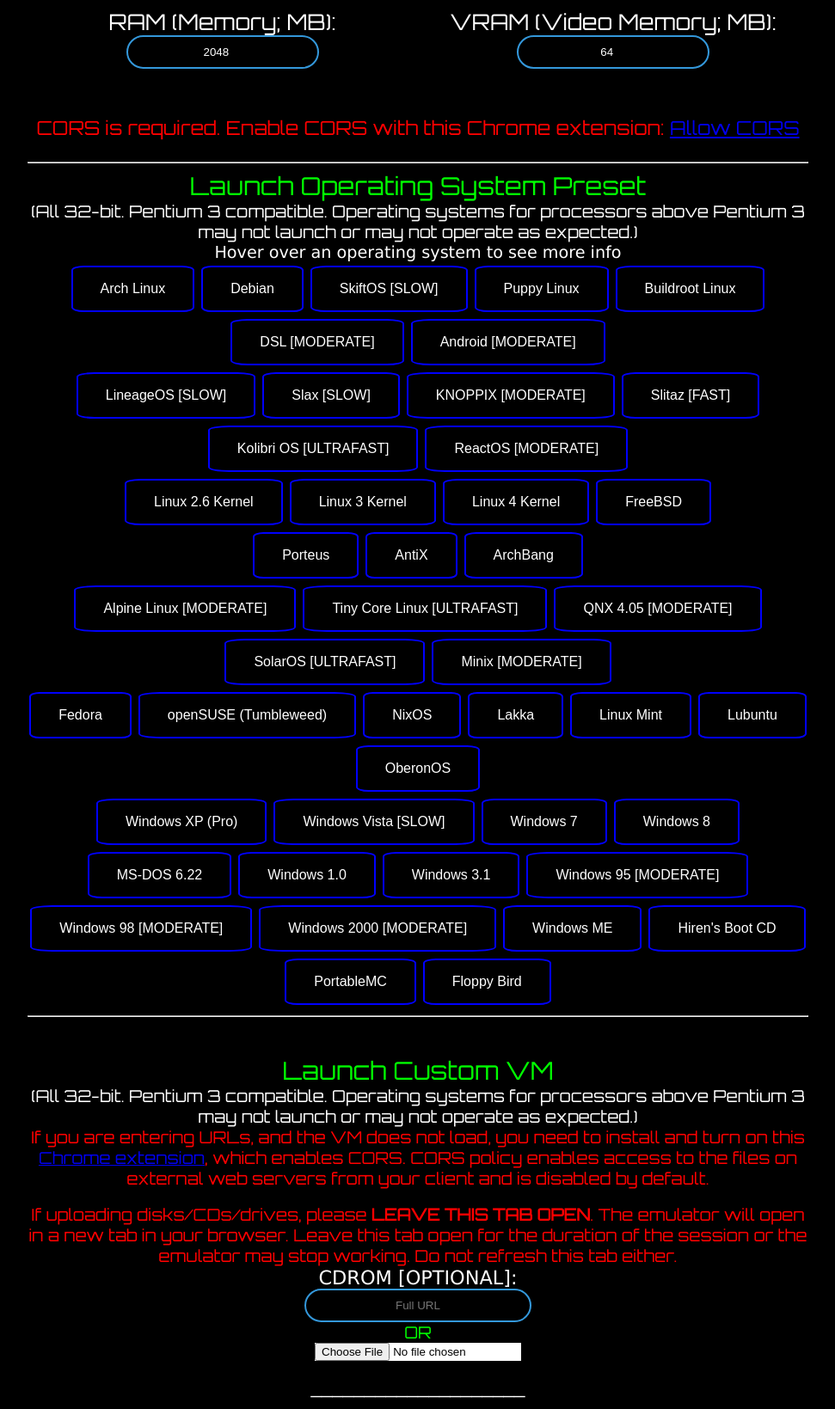
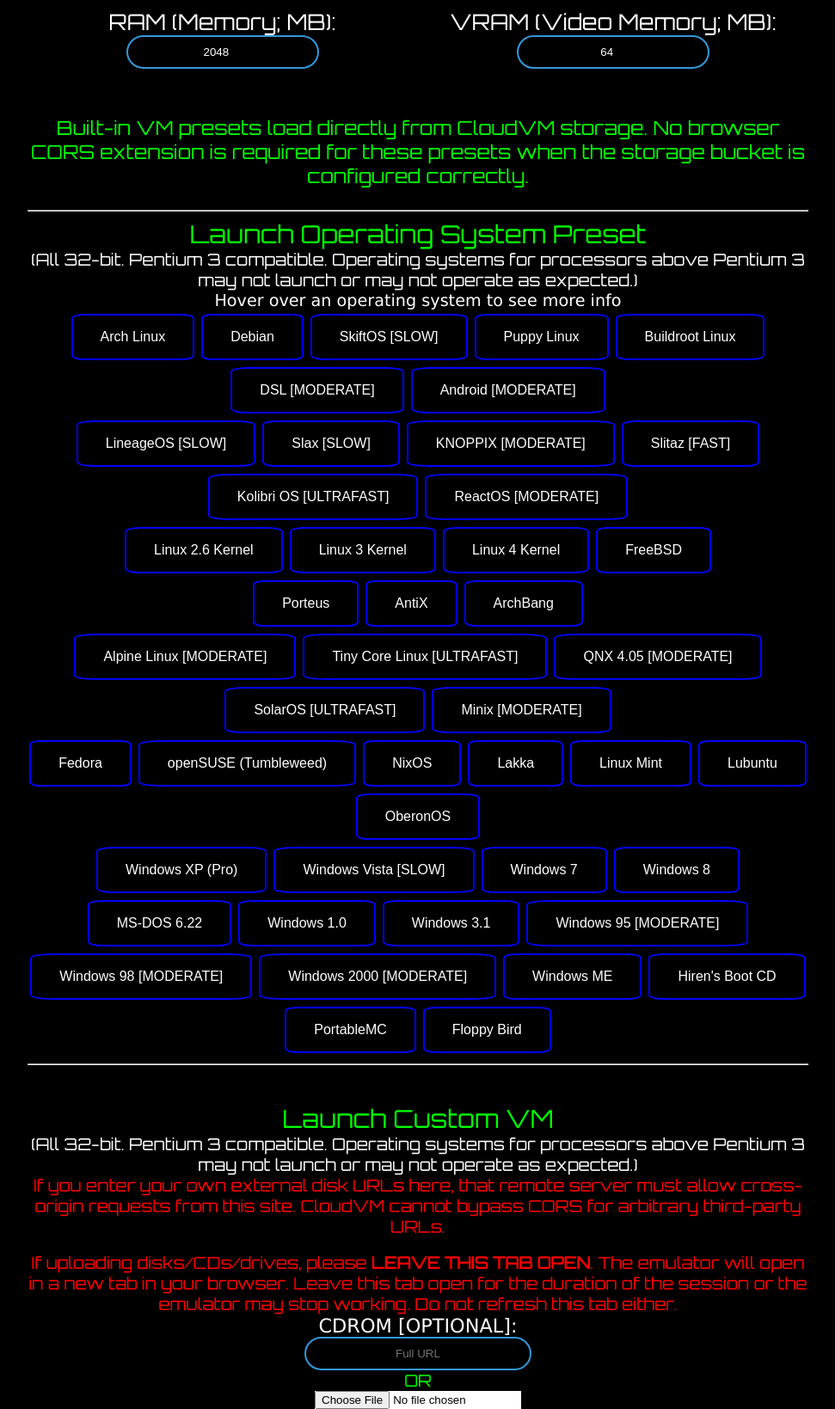
Before and after one commit to epic-developer/CloudVM, a website: page public/index.html in a window 1280 px wide. Shown: the part 740-2379 px from the top of the page at 86% size, without its empty margins (154-1125 px from the left). Drawn offline with Linux system fonts and the light colour scheme.

Commit message:
Cloudflare R2

```diff
--- a/index.js
+++ b/index.js
@@ -15,7 +15,7 @@
 
 app.get('/runtime-config.js', (request, response) => {
 	const runtimeConfig = {
-		vmAssetBaseUrl: process.env.VM_ASSET_BASE_URL || ''
+		vmAssetBaseUrl: process.env.VM_ASSET_BASE_URL || 'https://storage.cloudvm.app'
 	};
 
 	response.type('application/javascript');
--- a/public/index.html
+++ b/public/index.html
@@ -97,10 +97,10 @@
       </div>
     </div>
     <div style="clear:both"></div>
-    <br>
+	<br>
     <br>
 	<br>
-	<span style="font-family:Orbitron;color:red;font-size:140%">CORS is required. Enable CORS with this Chrome extension: <a href="https://chromewebstore.google.com/detail/allow-cors-access-control/lhobafahddgcelffkeicbaginigeejlf" target="_blank">Allow CORS</a></span>
+	<span style="font-family:Orbitron;color:lime;font-size:140%">Built-in VM presets load directly from CloudVM storage. No browser CORS extension is required for these presets when the storage bucket is configured correctly.</span>
 	<br>
     <br>
     <hr>
@@ -185,7 +185,7 @@
       <br>
     <span style="font-family:Orbitron;color:white;font-size:120%">(All 32-bit. Pentium 3 compatible. Operating systems for processors above Pentium 3 may not launch or may not operate as expected.)</span>
       <br>
-      <span style="font-family:Orbitron;color:red;font-size:120%">If you are entering URLs, and the VM does not load, you need to install and turn on this <a href="https://chrome.google.com/webstore/detail/allow-cors-access-control/lhobafahddgcelffkeicbaginigeejlf">Chrome extension</a>, which enables CORS. CORS policy enables access to the files on external web servers from your client and is disabled by default.</span>
+      <span style="font-family:Orbitron;color:red;font-size:120%">If you enter your own external disk URLs here, that remote server must allow cross-origin requests from this site. CloudVM cannot bypass CORS for arbitrary third-party URLs.</span>
       <br>
       <br>
       <span style="font-family:Orbitron;color:red;font-size:120%">If uploading disks/CDs/drives, please <b>LEAVE THIS TAB OPEN</b>. The emulator will open in a new tab in your browser. Leave this tab open for the duration of the session or the emulator may stop working. Do not refresh this tab either.</span>
```
